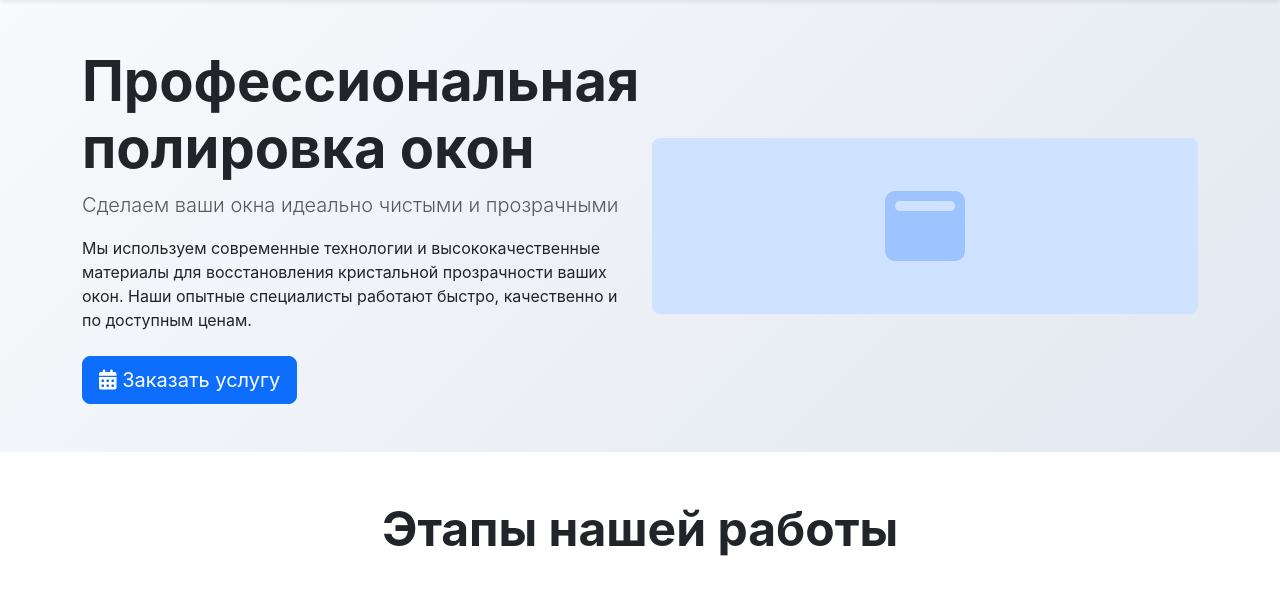
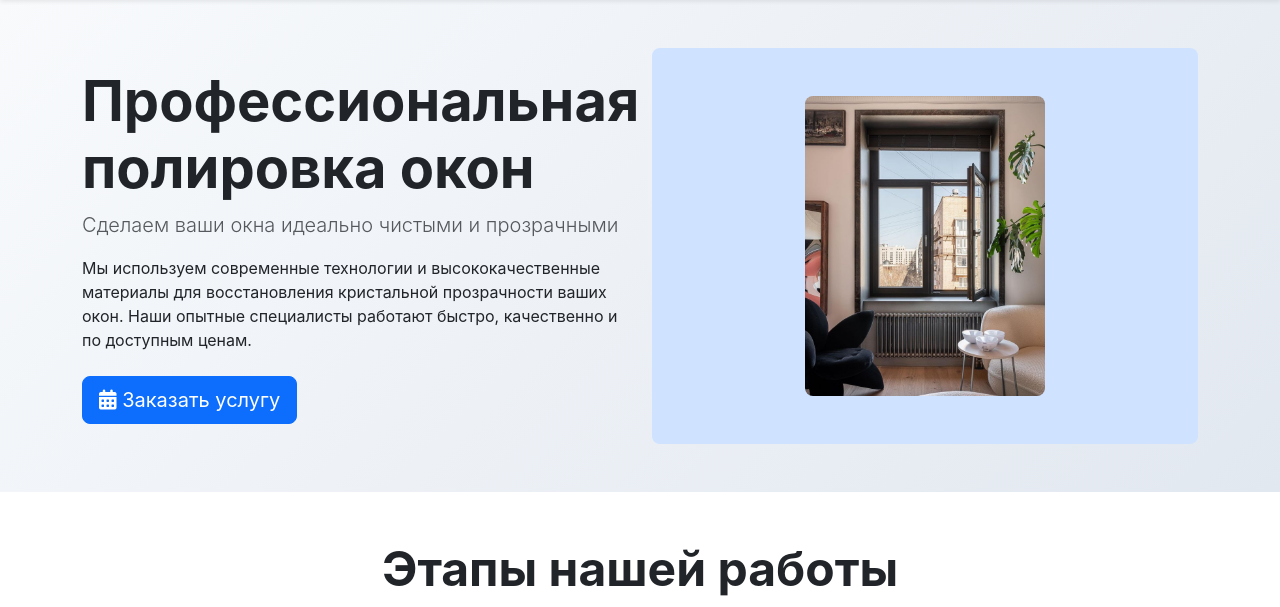
Before and after one commit to i1e7pl3/crystal_clean, a Django app: page / in a window 1280 px wide. Shown: the part 70-677 px from the top of the page. Run offline with Django 5.2, Linux system fonts and the light colour scheme; some libraries are stand-ins or nearby versions.

Commit message:
fifth_patch

```diff
--- a/crystal_clean/templates/homepage/index.html
+++ b/crystal_clean/templates/homepage/index.html
@@ -1,4 +1,5 @@
 {% extends "base.html" %}
+{% load static %}
 {% block content %}
 <section class="py-5 bg-light">
     <div class="container">
@@ -17,7 +18,7 @@
             </div>
             <div class="col-lg-6">
                 <div class="bg-primary-subtle rounded-3 p-5 text-center">
-                    <i class="fas fa-window-maximize display-1 text-primary opacity-25"></i>
+                    <img src="{% static 'images/clean_floor.jpg' %}" alt="Полировка окон" class="img-fluid rounded-3" style="max-height: 300px; object-fit: cover;">
                 </div>
             </div>
         </div>
```
